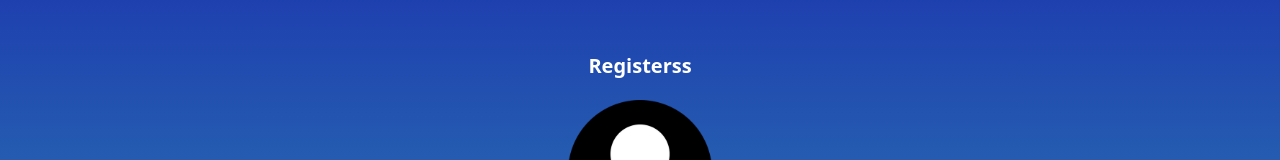
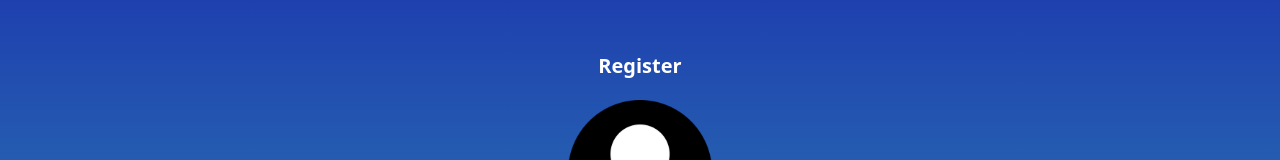
Before and after one commit to jhael07/bank, a React (Vite) app: page /register in a window 1280 px wide. Shown: the top 160 px of the page. Built offline with nearby package versions, Linux system fonts and the light colour scheme.

Commit message:
background issue fixed

```diff
--- a/src/pages/Start/Login/Login.css
+++ b/src/pages/Start/Login/Login.css
@@ -2,6 +2,7 @@ body {
     background-color: lightgreen;
     @apply flex justify-center
     bg-gradient-to-t from-tr-cyan to-blue-800 w-full  md:w-full lg:w-full;
+    background-attachment: fixed;
 }
 
 .login__container {
--- a/src/pages/Start/Register/Register.jsx
+++ b/src/pages/Start/Register/Register.jsx
@@ -9,7 +9,7 @@ const Register = () => {
             <div className="login ">
                 <div className="m-auto register__content">
                     <h1 className="text-center text-xl mt-1 text-white">
-                        Registerss
+                        Register
                     </h1>
                     <img
                         src={logo}
```
